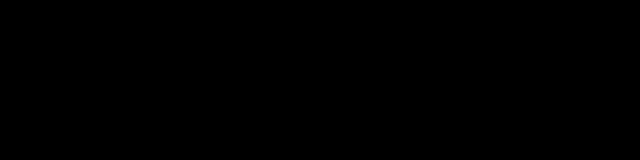
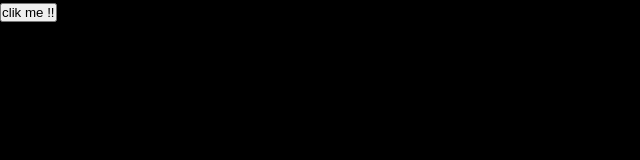
Before and after one commit to dhruval1907/React-cohort22, a React (Vite) app in the folder useEffect/: page / in a window 1280 px wide. Shown: the top 160 px of the page, without its empty margins (0-640 px from the left). Built offline with nearby package versions, Linux system fonts and the light colour scheme.

Commit message:
adding the data

```diff
--- a/useEffect/src/App.jsx
+++ b/useEffect/src/App.jsx
@@ -1,19 +1,28 @@
-import React from 'react'
-import axios from "axios"
+import React, { useState } from "react";
+import axios from "axios";
 const App = () => {
+  const [pokemon, setpokemon] = useState([]);
 
-  const getData = async()=>{
-    const response = await axios.get("https://pokeapi.co/api/v2/pokemon")
-    console.log(response);
-
-  }
-
+  const getData = async () => {
+    const response = await axios.get("https://pokeapi.co/api/v2/pokemon");
+    console.log(response.data.results[0].name);
+    setpokemon(response.data.count);
+  };
 
   return (
     <div>
+      {/* {pokemon.map(function (elm, idx) {
+        return <h1 key={idx}>{elm}</h1>;
+      })} */}
+      <button
+        onClick={() => {
+          getData();
+        }}
+      >
+        clik me !!
+      </button>
+    </div>
+  );
+};
 
-    </div>
-  )
-}
-
-export default App
+export default App;
```
